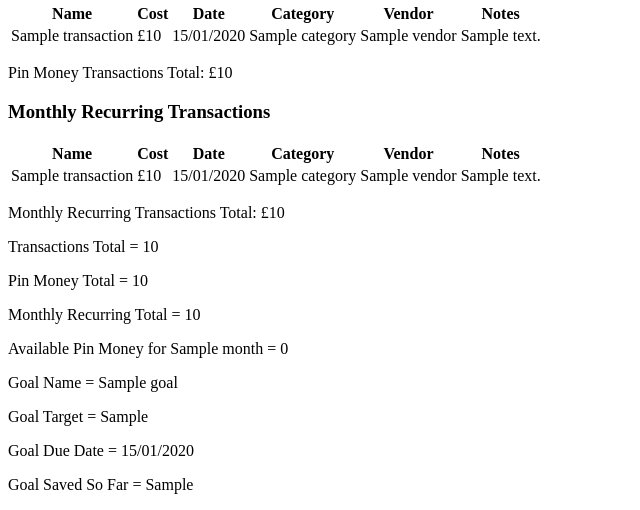
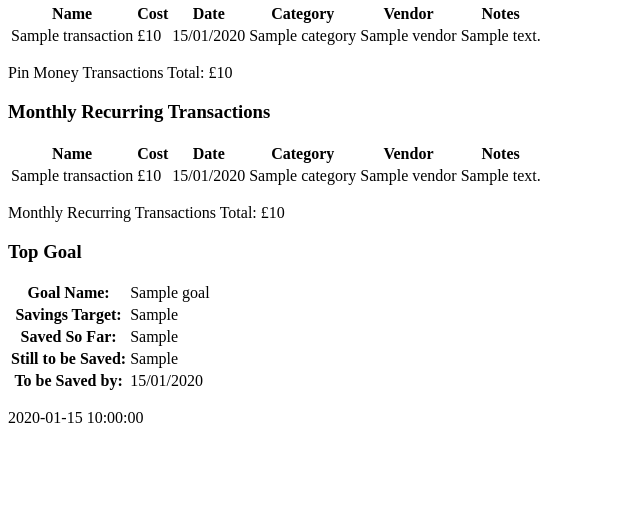
Before and after one commit to doublerdiner/pin_money, a Flask app: template templates/index.html in a window 1280 px wide. Shown: the part 399-909 px from the top of the page, without its empty margins (0-640 px from the left). After the commit the page ends 822 px from the top, so only its background shows below. Run offline with Flask 2, Linux system fonts and the light colour scheme; the template is opened without the code that fills it: most values are stand-ins (such as "Sample title", 1, 10 or a date in 2020).

Commit message:
Completed HTML for the Homepage

```diff
--- a/repositories/goal_repository.py
+++ b/repositories/goal_repository.py
@@ -45,5 +45,3 @@ def update(goal):
     sql = "UPDATE goals SET (name, savings_target, savings_time_frame, saved_so_far) = (%s, %s, %s, %s) WHERE id = %s"
     values = [goal.name, goal.savings_target, goal.savings_time_frame, goal.saved_so_far, goal.id]
     run_sql(sql, values)
-
-# def select_newest():
--- a/templates/index.html
+++ b/templates/index.html
@@ -93,23 +93,32 @@
     </section>
 
     <aside>
-
-
+        <div>
+            <h3>Top Goal</h3>
+            <table>
+                <tr>
+                    <th>Goal Name:</th>
+                    <td>{{goal.name}}</td>
+                </tr>
+                <tr>
+                    <th>Savings Target:</th>
+                    <td>{{goal.savings_target}}</td>
+                </tr>
+                <tr>
+                    <th>Saved So Far:</th>
+                    <td>{{goal.saved_so_far}}</td>
+                </tr>
+                <tr>
+                    <th>Still to be Saved:</th>
+                    <td>{{to_be_saved}}</td>
+                </tr>
+                <tr>
+                    <th>To be Saved by:</th>
+                    <td>{{goal.savings_time_frame.strftime("%d/%m/%Y")}}</td>
+                </tr>
+            </table>
+            <p>{{time}}</p>
+        </div>
     </aside>
-
-
-
-    <p>Transactions Total = {{grand_total}}</p>
-
-    <p>Pin Money Total = {{pin_money_total}}</p>
-
-    <p>Monthly Recurring Total = {{monthly_recurring_total}}</p>
-
-    <p>Available Pin Money for {{month}} = {{take_home_pay - pin_money_total - monthly_recurring_total}}</p>
-
-    <p>Goal Name = {{goal.name}}</p>
-    <p>Goal Target = {{goal.savings_target}}</p>
-    <p>Goal Due Date = {{goal.savings_time_frame.strftime("%d/%m/%Y")}}</p>
-    <p>Goal Saved So Far = {{goal.saved_so_far}}</p>
 </main>
 {%endblock%}
```
Also changed, not shown: controllers/home_controller.py (+8 -4 lines), models/goal.py (+5 -4 lines).
